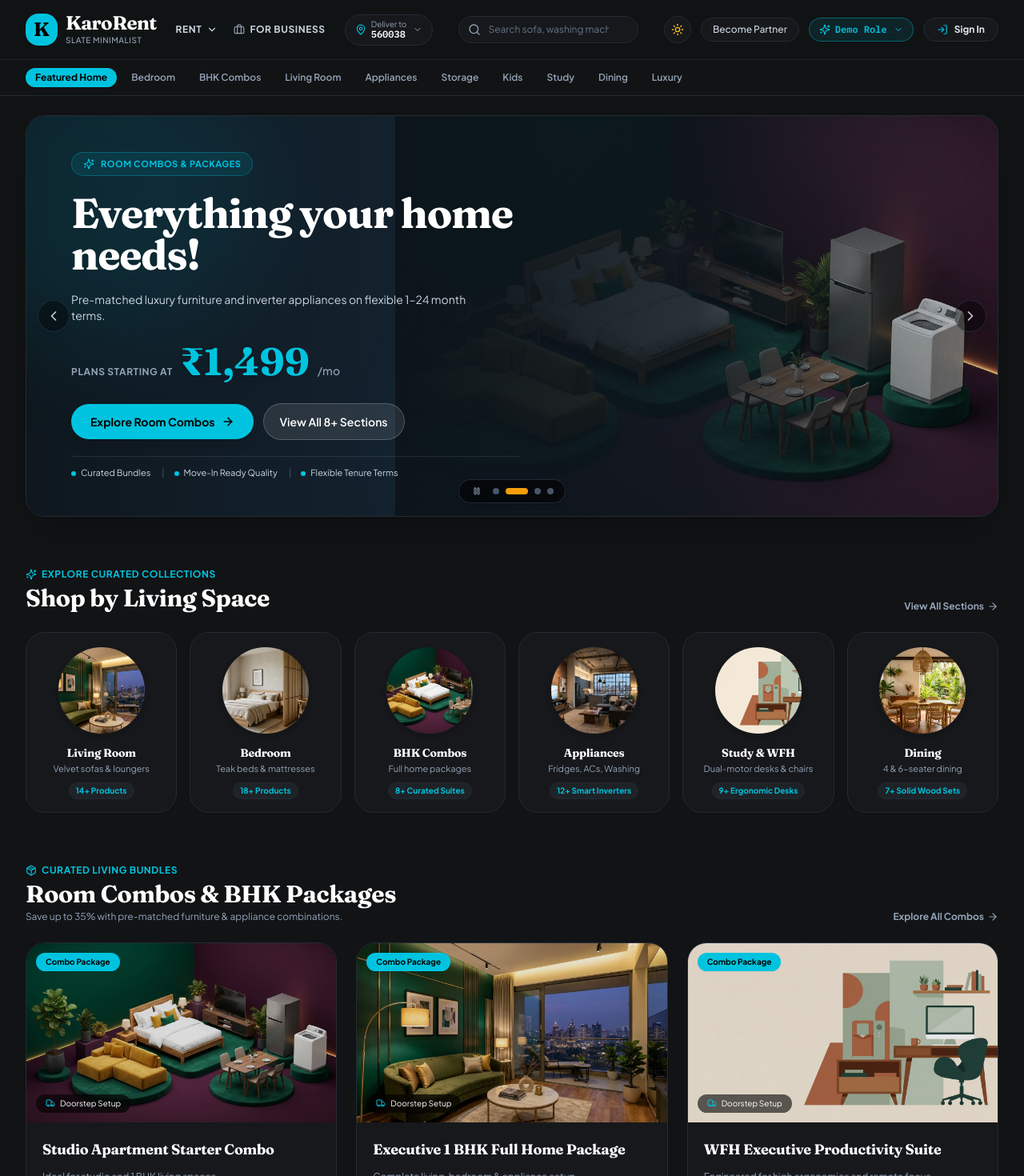
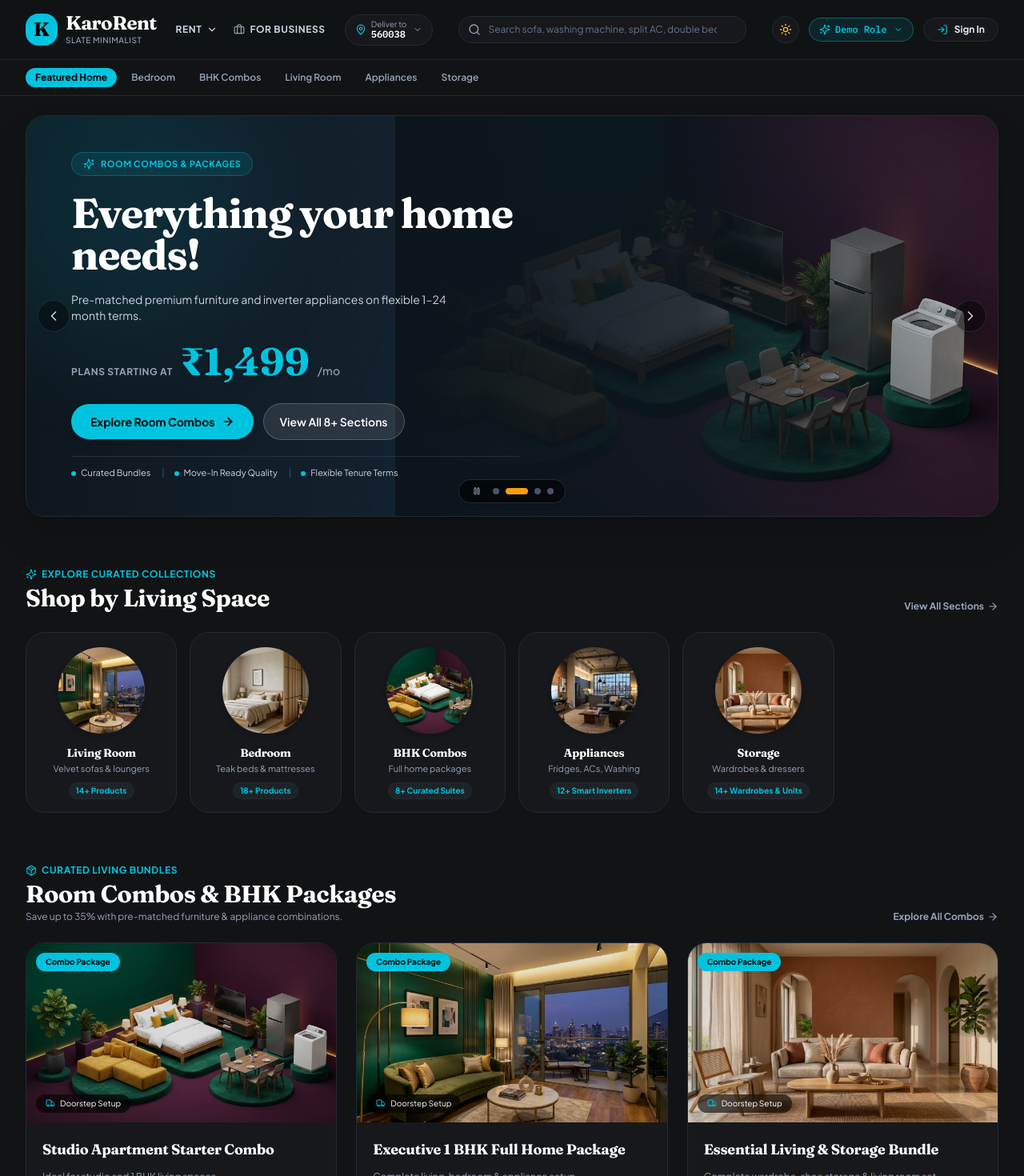
Before and after one commit to vsl5052/KaroRent, a React (Vite) app: page / in a window 1280 px wide. Shown: the top 1470 px of the page at 80% size. Built offline with nearby package versions, Linux system fonts and the light colour scheme.

Commit message:
fix: remove Become Partner, Kids and Study, and Dining and Luxury sections

```diff
--- a/src/components/public/HeroSlideshow.tsx
+++ b/src/components/public/HeroSlideshow.tsx
@@ -47,7 +47,7 @@ const SLIDES: Slide[] = [
     id: 'combos-all',
     badge: 'ROOM COMBOS & PACKAGES',
     headline: 'Everything your home needs!',
-    subheadline: 'Pre-matched luxury furniture and inverter appliances on flexible 1–24 month terms.',
+    subheadline: 'Pre-matched premium furniture and inverter appliances on flexible 1–24 month terms.',
     startingPrice: '₹1,499',
     perMonthLabel: '/mo',
     features: ['Curated Bundles', 'Move-In Ready Quality', 'Flexible Tenure Terms'],
@@ -72,16 +72,16 @@ const SLIDES: Slide[] = [
     bgGradientDark: 'dark:from-[#0F161C] dark:via-[#13222E] dark:to-[#182C3D]',
   },
   {
-    id: 'executive-wfh',
-    badge: 'EXECUTIVE ERGONOMIC WORKSPACES',
-    headline: 'Work with peak focus and ergonomic comfort.',
-    subheadline: 'Dual-motor motorized standing desks, breathable mesh chairs & monitor risers.',
-    startingPrice: '₹599',
+    id: 'smart-storage',
+    badge: 'SMART WARDROBES & STORAGE',
+    headline: 'Organize your home with spacious wardrobes.',
+    subheadline: 'Multi-door wardrobes, shoe cabinets, and entertainment credenzas in matte finish.',
+    startingPrice: '₹399',
     perMonthLabel: '/mo',
-    features: ['Lumbar Ergonomics Verified', 'Prompt Assembly', 'Business Tax Invoicing'],
-    ctaLabel: 'Explore Study & WFH',
-    targetSection: 'Study',
-    image: 'assets/client_workspace_setup.jpg',
+    features: ['Modular Storage Units', 'Soft-Close Hinges', 'Prompt Doorstep Assembly'],
+    ctaLabel: 'Explore Storage',
+    targetSection: 'Storage',
+    image: 'assets/theme_warm_terracotta_living.jpg',
     bgGradientLight: 'from-[#EAF2F8] via-[#DEECF6] to-[#D1E4F2]',
     bgGradientDark: 'dark:from-[#0D151D] dark:via-[#142330] dark:to-[#192E3E]',
   },
--- a/src/components/public/PublicFooter.tsx
+++ b/src/components/public/PublicFooter.tsx
@@ -146,11 +146,11 @@ export const PublicFooter: React.FC = () => {
               <button
                 onClick={() => {
                   setActiveTab('MARKETPLACE');
-                  setSelectedCategory('Study & WFH');
+                  setSelectedCategory('Living Room');
                 }}
                 className="hover:text-[#00C4DF] transition-colors"
               >
-                Ergonomic Desks & Chairs
+                Wardrobes & Storage Units
               </button>
             </li>
             <li>
--- a/src/components/public/PublicNavbar.tsx
+++ b/src/components/public/PublicNavbar.tsx
@@ -51,7 +51,6 @@ const RENT_MEGA_COLUMNS = [
     title: 'Bedroom',
     items: [
       'Beds',
-      'Kids Crib',
       'Queen Beds',
       'Storage Beds',
       'King Beds',
@@ -60,7 +59,6 @@ const RENT_MEGA_COLUMNS = [
       'Beds without Mattress',
       'Mattress',
       'Bedroom Combos',
-      'Kids Bed',
       'Compact Double Bed',
     ],
   },
@@ -72,8 +70,6 @@ const RENT_MEGA_COLUMNS = [
       'Living Room Combos',
       'Appliance Combos',
       'Storage Combos',
-      'Dining Combos',
-      'Study Combos',
     ],
   },
   {
@@ -81,7 +77,6 @@ const RENT_MEGA_COLUMNS = [
     title: 'Living Room',
     items: [
       'Sofas',
-      'Kids Seating',
       '3 Seater',
       'Sofa Sets',
       '2 Seater',
@@ -112,7 +107,6 @@ const RENT_MEGA_COLUMNS = [
     section: 'Storage',
     title: 'Storage',
     items: [
-      'Kids Storage',
       'Wardrobes',
       'Chest of Drawers',
       'Entertainment Units',
@@ -120,34 +114,6 @@ const RENT_MEGA_COLUMNS = [
       'Bookshelves',
       'Shoe Racks',
       'Storage Combos',
-    ],
-  },
-  {
-    section: 'Study',
-    title: 'Kids & Study',
-    items: [
-      'Kids Study',
-      'Kids Bed',
-      'Kids Crib',
-      'Kids Seating',
-      'Kids Storage',
-      'Workstations',
-      'Study Tables',
-      'Office Chairs',
-      'Study Combos',
-    ],
-  },
-  {
-    section: 'Dining',
-    title: 'Dining & Luxury',
-    items: [
-      'Dining Tables',
-      'Dining Combos',
-      'Luxury',
-      'Treadmills',
-      'Mattress',
-      'Compact Double Bed',
-      'Z Rated Combos',
     ],
   },
 ];
@@ -284,7 +250,7 @@ export const PublicNavbar: React.FC = () => {
                   onMouseEnter={handleRentMouseEnter}
                   onMouseLeave={handleRentMouseLeave}
                 >
-                  <div className="w-[980px] bg-white dark:bg-[#16181B] rounded-3xl border border-slate-200 dark:border-[#242B33] shadow-2xl p-6 grid grid-cols-7 gap-4 transition-colors">
+                  <div className="w-[820px] bg-white dark:bg-[#16181B] rounded-3xl border border-slate-200 dark:border-[#242B33] shadow-2xl p-6 grid grid-cols-5 gap-4 transition-colors">
                     {RENT_MEGA_COLUMNS.map((col, idx) => (
                       <div key={idx} className="space-y-2 border-r border-slate-100 dark:border-[#242B33]/60 last:border-0 pr-2">
                         {/* Column Header */}
@@ -413,7 +379,7 @@ export const PublicNavbar: React.FC = () => {
               type="text"
               value={searchQuery}
               onChange={(e) => setSearchQuery(e.target.value)}
-              placeholder="Search sofa, washing machine, split AC, study desk..."
+              placeholder="Search sofa, washing machine, split AC, double bed, wardrobe..."
               className="w-full pl-9 pr-9 py-2 rounded-full bg-slate-100/90 hover:bg-slate-100 focus:bg-white dark:bg-[#16181B] border border-slate-200 dark:border-[#242B33] focus:border-[#00C4DF] focus:ring-2 focus:ring-[#00C4DF]/20 text-xs text-slate-900 dark:text-white placeholder:text-slate-400 dark:placeholder:text-slate-500 shadow-sm transition-all"
             />
             <Search className="w-4 h-4 text-slate-400 absolute left-3 top-1/2 -translate-y-1/2 pointer-events-none" />
@@ -428,7 +394,7 @@ export const PublicNavbar: React.FC = () => {
           </div>
         </div>
 
-        {/* Right Section: Theme Toggle, Become Partner & Sign In */}
+        {/* Right Section: Theme Toggle & Sign In */}
         <div className="flex items-center gap-2 sm:gap-3 shrink-0">
           {/* Dark Mode Toggle */}
           <button
@@ -437,14 +403,6 @@ export const PublicNavbar: React.FC = () => {
             title={darkMode ? 'Switch to Light Mode' : 'Switch to Dark Mode'}
           >
             {darkMode ? <Sun className="w-4 h-4 text-amber-400" /> : <Moon className="w-4 h-4 text-slate-700" />}
-          </button>
-
-          {/* Become Partner Button */}
-          <button
-            onClick={() => setIsLoginModalOpen(true)}
-            className="hidden sm:flex items-center px-3.5 py-1.5 rounded-pill bg-slate-100 hover:bg-slate-200 dark:bg-[#16181B] dark:hover:bg-[#1E2328] border border-slate-200 dark:border-[#242B33] hover:border-[#00C4DF]/50 text-xs text-slate-700 hover:text-slate-900 dark:text-slate-300 dark:hover:text-white font-medium transition-all"
-          >
-            Become Partner
           </button>
 
           {/* Quick Demo Persona Switcher */}
--- a/src/components/public/PublicStorefrontView.tsx
+++ b/src/components/public/PublicStorefrontView.tsx
@@ -59,18 +59,11 @@ const ROOM_SPACES = [
     tagline: 'Fridges, ACs, Washing',
   },
   {
-    name: 'Study & WFH',
-    section: 'Study',
-    image: 'assets/client_workspace_setup.jpg',
-    count: '9+ Ergonomic Desks',
-    tagline: 'Dual-motor desks & chairs',
-  },
-  {
-    name: 'Dining',
-    section: 'Dining',
-    image: 'assets/theme_botanical_verandah_dining.jpg',
-    count: '7+ Solid Wood Sets',
-    tagline: '4 & 6-seater dining',
+    name: 'Storage',
+    section: 'Storage',
+    image: 'assets/theme_warm_terracotta_living.jpg',
+    count: '14+ Wardrobes & Units',
+    tagline: 'Wardrobes & dressers',
   },
 ];
 
@@ -80,7 +73,7 @@ const ROOM_PACKAGES = [
     title: 'Studio Apartment Starter Combo',
     category: 'Combo Package',
     tagline: 'Ideal for studio and 1 BHK living spaces.',
-    items: ['Solid Ashwood Bed & Mattress', 'Ergonomic Desk & Mesh Chair', 'Side Table'],
+    items: ['Solid Ashwood Bed & Mattress', 'Accent Coffee Table', 'Bedside Nightstand'],
     rentPerMonth: 1899,
     retailRent: 2499,
     deposit: 7596,
@@ -100,16 +93,16 @@ const ROOM_PACKAGES = [
     productIdRef: 'PRD-01',
   },
   {
-    id: 'PKG-WFH-PRO',
-    title: 'WFH Executive Productivity Suite',
-    category: 'Study & WFH',
-    tagline: 'Engineered for high ergonomics and remote focus.',
-    items: ['Dual-Motor Standing Desk', 'High-Back Mesh Chair', 'Split AC Cooling'],
-    rentPerMonth: 1449,
-    retailRent: 1999,
-    deposit: 5796,
-    imageUrl: 'assets/client_workspace_setup.jpg',
-    productIdRef: 'PRD-04',
+    id: 'PKG-ESSENTIALS',
+    title: 'Essential Living & Storage Bundle',
+    category: 'Combo Package',
+    tagline: 'Complete wardrobe, shoe storage & living room set.',
+    items: ['3-Door Mirrored Wardrobe', 'Solid Teak Coffee Table', 'Shoe Cabinet'],
+    rentPerMonth: 1299,
+    retailRent: 1799,
+    deposit: 5196,
+    imageUrl: 'assets/theme_warm_terracotta_living.jpg',
+    productIdRef: 'PRD-01',
   },
 ];
 
--- a/src/components/public/SectionCatalogView.tsx
+++ b/src/components/public/SectionCatalogView.tsx
@@ -26,10 +26,6 @@ export const SECTION_TABS = [
   'Living Room',
   'Appliances',
   'Storage',
-  'Kids',
-  'Study',
-  'Dining',
-  'Luxury',
 ];
 
 interface SectionConfig {
@@ -52,7 +48,7 @@ const SECTION_CONFIGS: Record<string, SectionConfig> = {
     title: 'BHK Combos & Complete Home Packages',
     subtitle: 'Move into a fully furnished apartment tomorrow. Curated packages starting at ₹1,499/mo.',
     bannerImage: 'assets/hero_unlmtd_emerald_grid.jpg',
-    subCategories: ['All', 'Bedroom Combos', 'Living Room Combos', 'Appliance Combos', 'Storage Combos', 'Dining Combos', 'Study Combos'],
+    subCategories: ['All', 'Bedroom Combos', 'Living Room Combos', 'Appliance Combos', 'Storage Combos'],
   },
   'Living Room': {
     title: 'Luxe Living Room Sanctuaries',
@@ -73,31 +69,6 @@ const SECTION_CONFIGS: Record<string, SectionConfig> = {
     subtitle: 'Spacious wardrobes, chest of drawers, shoe racks, and entertainment media units.',
     bannerImage: 'assets/theme_warm_terracotta_living.jpg',
     subCategories: ['All', 'Wardrobes', 'Chest of Drawers', 'Entertainment Units', 'Bookshelves', 'Shoe Racks'],
-  },
-  'Kids': {
-    title: 'Kids Study & Bedroom Furnishings',
-    subtitle: 'Safe, rounded wooden cribs, adjustable study desks, and playful vibrant storage.',
-    bannerImage: 'assets/theme_zen_japandi_bedroom.jpg',
-    subCategories: ['All', 'Kids Study', 'Kids Bed', 'Kids Crib', 'Kids Storage', 'Study Desks'],
-  },
-  'Study': {
-    title: 'WFH & Executive Study Suites',
-    subtitle: 'Dual-motor motorized standing desks, breathable mesh chairs, and monitor arms.',
-    bannerImage: 'assets/client_workspace_setup.jpg',
-    subCategories: ['All', 'Workstations', 'Study Tables', 'Office Chairs', 'Bookshelves', 'Study Combos'],
-    categoryFilter: 'Study & WFH',
-  },
-  'Dining': {
-    title: 'Dining Tables & Entertaining Sets',
-    subtitle: 'Artisanal Sheesham dining tables, cushioned banquet chairs, and breakfast counter stools.',
-    bannerImage: 'assets/theme_botanical_verandah_dining.jpg',
-    subCategories: ['All', '4-Seater Dining', '6-Seater Dining', 'Dining Combos', 'Bar Stools'],
-  },
-  'Luxury': {
-    title: 'The Luxe Boutique Collection',
-    subtitle: 'Solid brass inlays, velvet chesterfields, and imported marble finishes.',
-    bannerImage: 'assets/hero_emerald_living_luxe.jpg',
-    subCategories: ['All', 'Velvet Chesterfields', 'Marble Coffee Tables', 'King Suites', 'Smart Recliners'],
   },
 };
 
```
